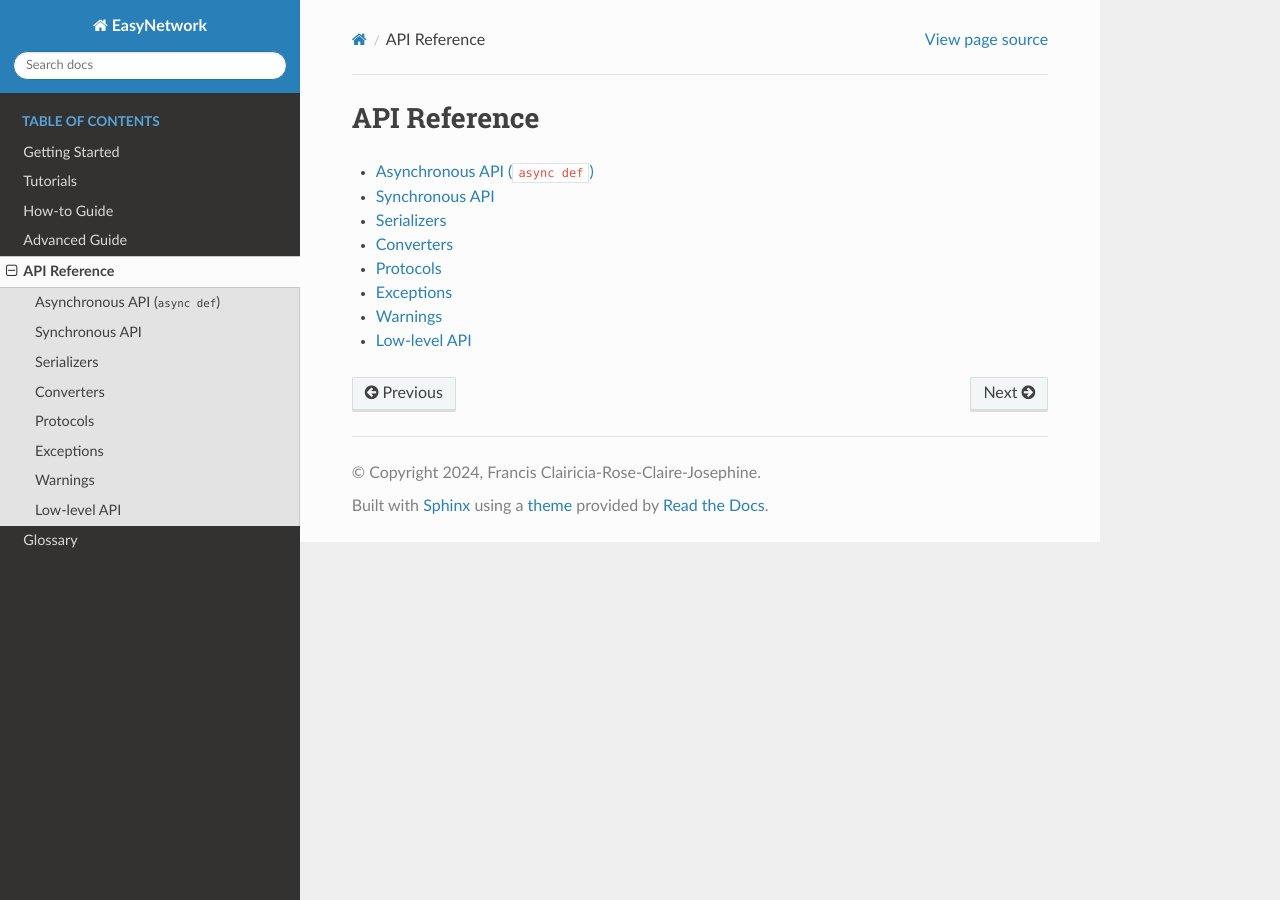
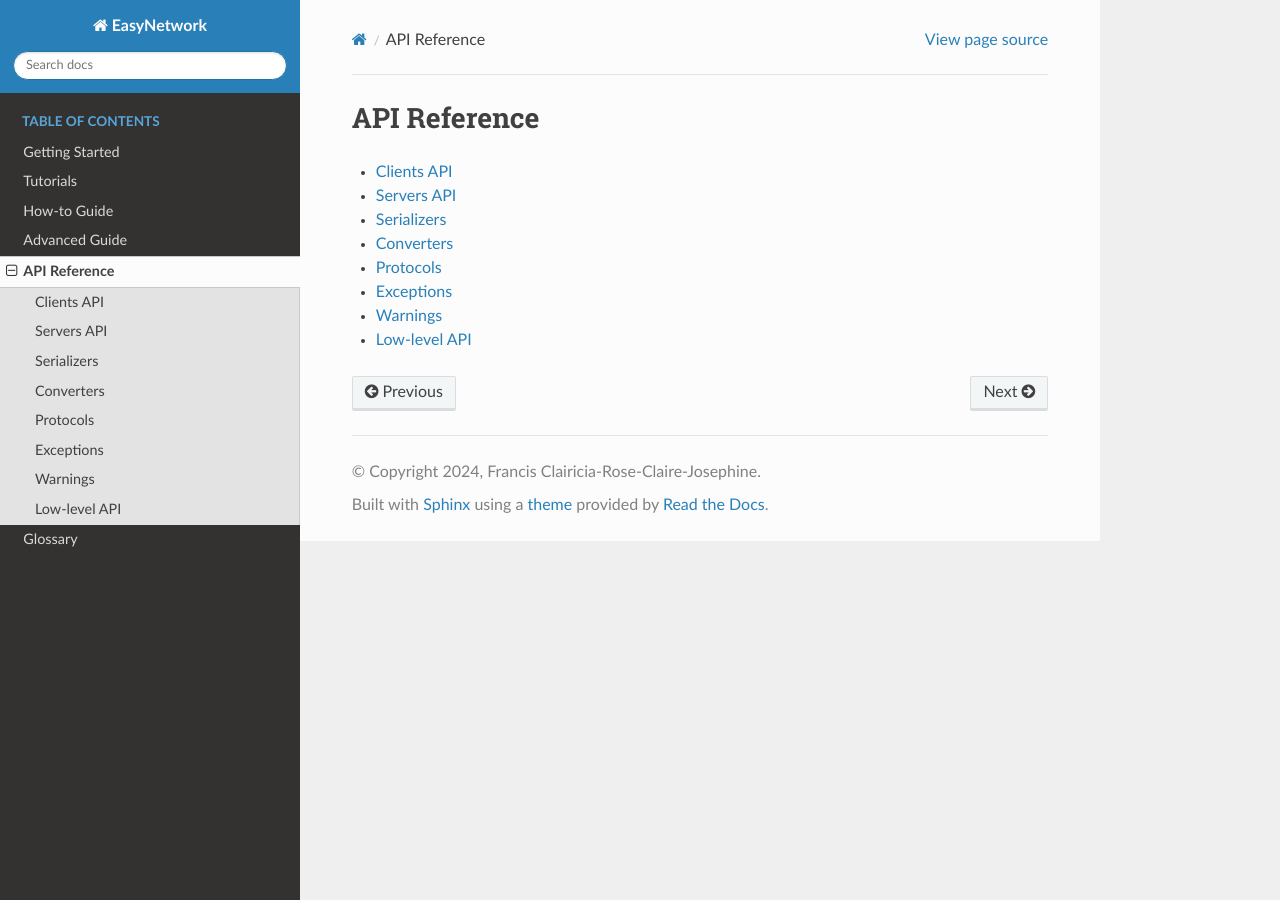
Before and after one commit to francis-clairicia/EasyNetwork, a Sphinx documentation site: the page built from docs/source/api/index.rst, in a window 1280 px wide. Built offline with Sphinx 7.4.7 and the Read the Docs theme 2.0.0, drawn with Linux system fonts in a browser that asks for light colours.

```diff
--- a/docs/source/api/async/index.rst
+++ /dev/null
@@ -1,9 +0,0 @@
-********************************
-Asynchronous API (``async def``)
-********************************
-
-.. toctree::
-   :maxdepth: 2
-
-   client
-   server
--- a/docs/source/api/index.rst
+++ b/docs/source/api/index.rst
@@ -5,8 +5,8 @@ API Reference
 .. toctree::
    :maxdepth: 1
 
-   async/index
-   sync/index
+   clients/index
+   servers/index
    serializers/index
    converter
    protocol
```
Also changed, not shown: docs/source/api/async/client.rst (deleted, +0 -34 lines), docs/source/api/clients/index.rst (added, +61 -0 lines), docs/source/api/servers/index.rst (renamed from docs/source/api/async/server.rst, +44 -6 lines), docs/source/api/sync/client.rst (deleted, +0 -33 lines), docs/source/api/sync/index.rst (deleted, +0 -10 lines), docs/source/api/sync/server.rst (deleted, +0 -33 lines), docs/source/api/servers/threads_helper.rst (renamed from docs/source/api/sync/threads_helper.rst).
